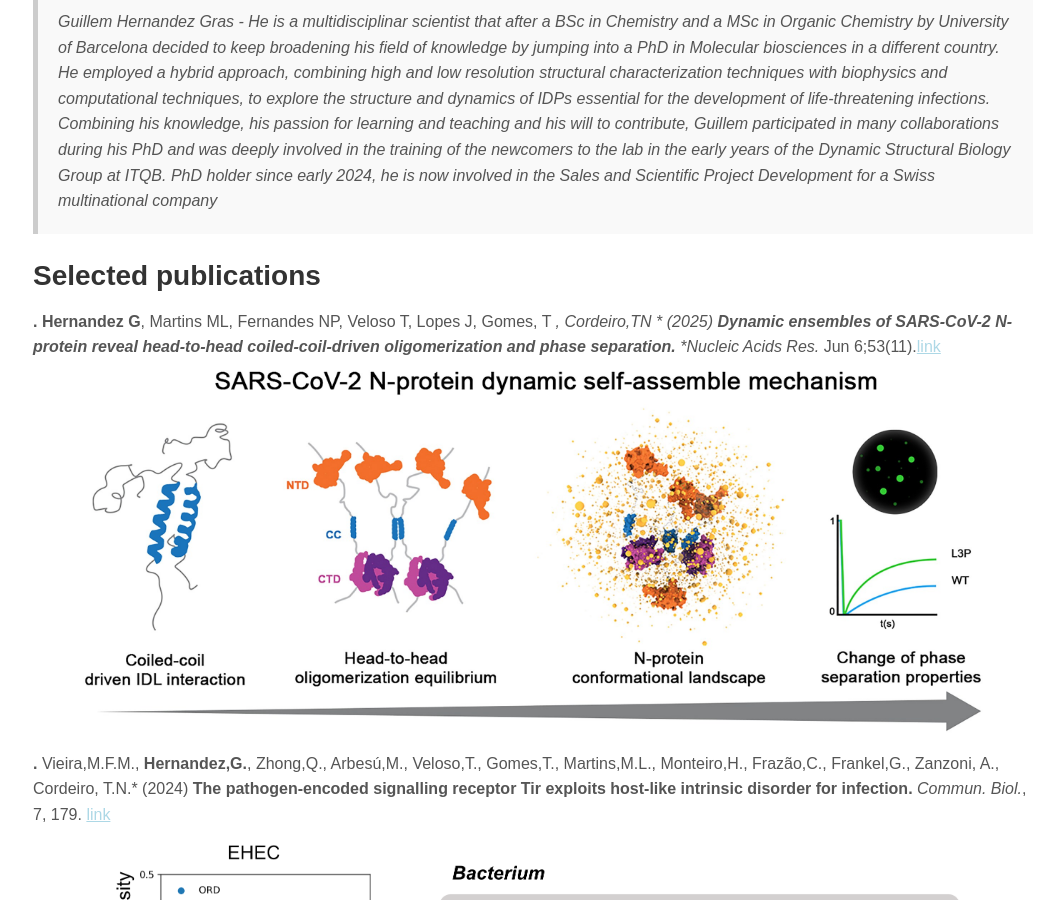
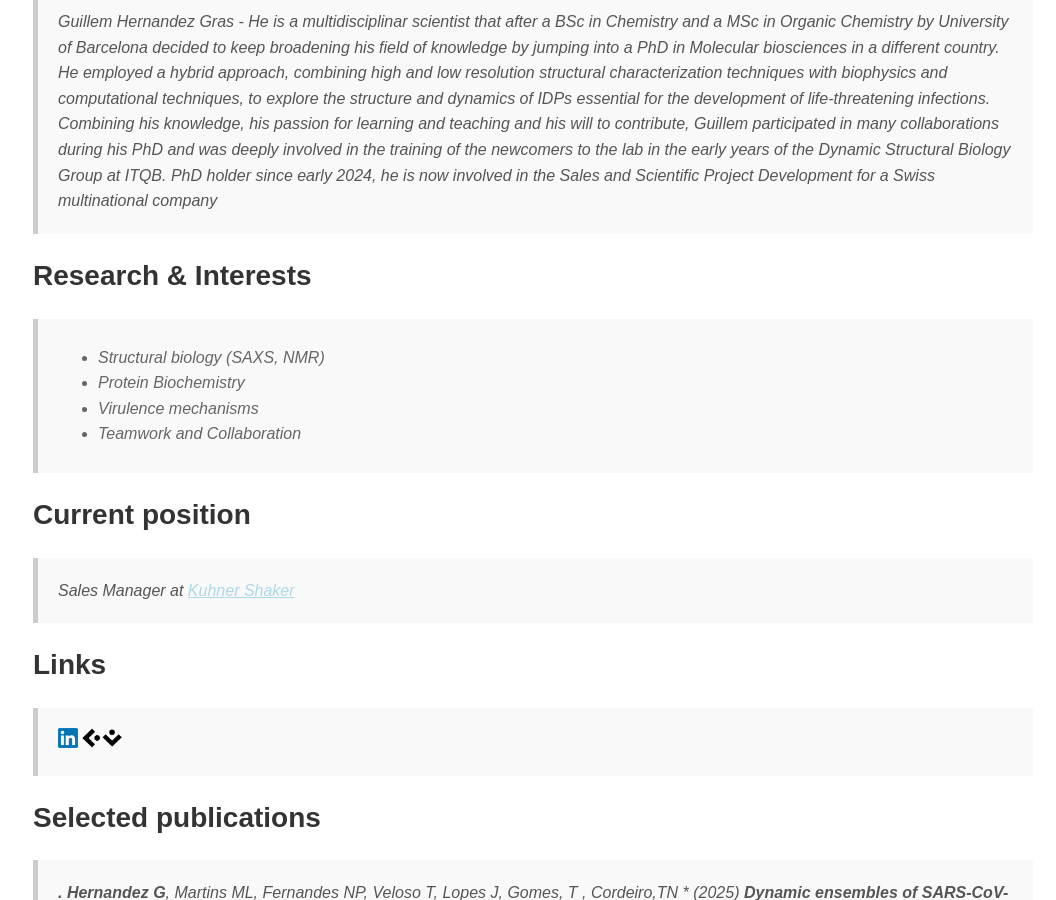
Before and after one commit to CordeiroLab/CordeiroLab.github.io, a Jekyll site: the page built from team/guillem-hernandez.md, in a window 1280 px wide and 900 px high, scrolled down 1090 px. Shown: the whole window, without its empty margins (107-1163 px from the left). Built offline with Jekyll 4.4.1, drawn with Linux system fonts in a browser that asks for light colours; some of the changed text lies outside the part shown.

Commit message:
Update guillem-hernandez.md

```diff
--- a/team/guillem-hernandez.md
+++ b/team/guillem-hernandez.md
@@ -15,40 +15,41 @@ title: Guillem Hernandez
 Combining his knowledge, his passion for learning and teaching and his will to contribute, Guillem participated in many collaborations during his PhD and was deeply involved in the training of the newcomers to the lab in the early years of the Dynamic Structural Biology Group at ITQB.
 PhD holder since early 2024, he is now involved in the Sales and Scientific Project Development for a Swiss multinational company
 
+
+## Research & Interests
+
+>- Structural biology (SAXS, NMR)
+>- Protein Biochemistry
+>- Virulence mechanisms
+>- Teamwork and Collaboration
+
+## Current position
+>Sales Manager at [Kuhner Shaker](https://kuhner.com)
+
+
+## Links
+>[<img src="/assets/images/icons/linkedin_icon.png" alt="linkedin" width="20" height="20">](https://www.linkedin.com/in/ghernandezgras)
+>[<img src="/assets/images/icons/ciencia-vitae_icon.png" alt="gscholar" width="40" height="20">](https://www.cienciavitae.pt/portal/611C-6209-D3CB)
+
+
 ## Selected publications
-**.** **Hernandez G**, Martins ML, Fernandes NP, Veloso T, Lopes J, Gomes, T *, Cordeiro,TN * (2025) **Dynamic ensembles of SARS-CoV-2 N-protein reveal head-to-head coiled-coil-driven oligomerization and phase separation.** *Nucleic Acids Res.* Jun 6;53(11).[link](https://doi.org/10.1093/nar/gkaf502)
+>**.** **Hernandez G**, Martins ML, Fernandes NP, Veloso T, Lopes J, Gomes, T *, Cordeiro,TN * (2025) **Dynamic ensembles of SARS-CoV-2 N-protein reveal head-to-head coiled-coil-driven oligomerization and phase separation.** *Nucleic Acids Res.* Jun 6;53(11).[link](https://doi.org/10.1093/nar/gkaf502)
 <p align="center">
   <a href="https://doi.org/10.1093/nar/gkaf502" >
   <img src="/assets/images/thumbnail/pub21-thumbnail.png" alt="N-Protein" style="width: 90%; max-width: 100%; height: auto;" />
   </a>
 </p>
 
-**.** Vieira,M.F.M., **Hernandez,G.**, Zhong,Q., Arbesú,M., Veloso,T., Gomes,T., Martins,M.L., Monteiro,H., Frazão,C., Frankel,G., Zanzoni, A.,  Cordeiro, T.N.* (2024) **The pathogen-encoded signalling receptor Tir exploits host-like intrinsic disorder for infection.** *Commun. Biol.*, 7, 179. [link](https://doi.org/10.1038/s42003-024-05856-9)
+>**.** Vieira,M.F.M., **Hernandez,G.**, Zhong,Q., Arbesú,M., Veloso,T., Gomes,T., Martins,M.L., Monteiro,H., Frazão,C., Frankel,G., Zanzoni, A.,  Cordeiro, T.N.* (2024) **The pathogen-encoded signalling receptor Tir exploits host-like intrinsic disorder for infection.** *Commun. Biol.*, 7, 179. [link](https://doi.org/10.1038/s42003-024-05856-9)
 <p align="center">
   <a href="https://doi.org/10.1038/s42003-024-05856-9" >
   <img src="/assets/images/thumbnail/pub19-thumbnail.png" alt="Publication 19" style="width: 90%; max-width: 100%; height: auto;" />
   </a>
 </p>
 
-**.** Marini,E., Olivença,C., Ramalhete,S., Aguirre,A.M., Ingle,P., Melo,M.N., Antunes,W., Minton,N.P., **Hernandez,G.**, Cordeiro,T.N., et al. (2023) **A sporulation signature protease is required for assembly of the spore surface layers, germination and host colonization in Clostridioides difficile.** *PLoS Pathog.*, 19, e1011741. [link](https://doi.org/10.1371/journal.ppat.1011741)
+>**.** Marini,E., Olivença,C., Ramalhete,S., Aguirre,A.M., Ingle,P., Melo,M.N., Antunes,W., Minton,N.P., **Hernandez,G.**, Cordeiro,T.N., et al. (2023) **A sporulation signature protease is required for assembly of the spore surface layers, germination and host colonization in Clostridioides difficile.** *PLoS Pathog.*, 19, e1011741. [link](https://doi.org/10.1371/journal.ppat.1011741)
 
-**.** Pinto,D., Gonçalo,R., Louro,M., Silva,M.S., **Hernandez,G.**, Cordeiro,T.N., Cordeiro,C. and São-José,C. (2022) **On the Occurrence and Multimerization of Two-Polypeptide Phage Endolysins Encoded in Single Genes.** *Microbiol. Spectr.*, 10, e0103722. [link](https://doi.org/10.1128/spectrum.01037-22)
-
-## Research Interests
-
-- Structural biology (SAXS, NMR)
-- Protein Biochemistry
-- Virulence mechanisms
-- Teamwork and Collaboration
-
-## Current position
-Sales Manager at [Kuhner Shaker](https://kuhner.com)
-
-
-## Links
->[<img src="/assets/images/icons/linkedin_icon.png" alt="linkedin" width="20" height="20">](https://www.linkedin.com/in/ghernandezgras)
->[<img src="/assets/images/icons/ciencia-vitae_icon.png" alt="gscholar" width="40" height="20">](https://www.cienciavitae.pt/portal/611C-6209-D3CB)
-
+>**.** Pinto,D., Gonçalo,R., Louro,M., Silva,M.S., **Hernandez,G.**, Cordeiro,T.N., Cordeiro,C. and São-José,C. (2022) **On the Occurrence and Multimerization of Two-Polypeptide Phage Endolysins Encoded in Single Genes.** *Microbiol. Spectr.*, 10, e0103722. [link](https://doi.org/10.1128/spectrum.01037-22)
 ---
 
 **[← Back to Team](/pages/team.html)**
```
